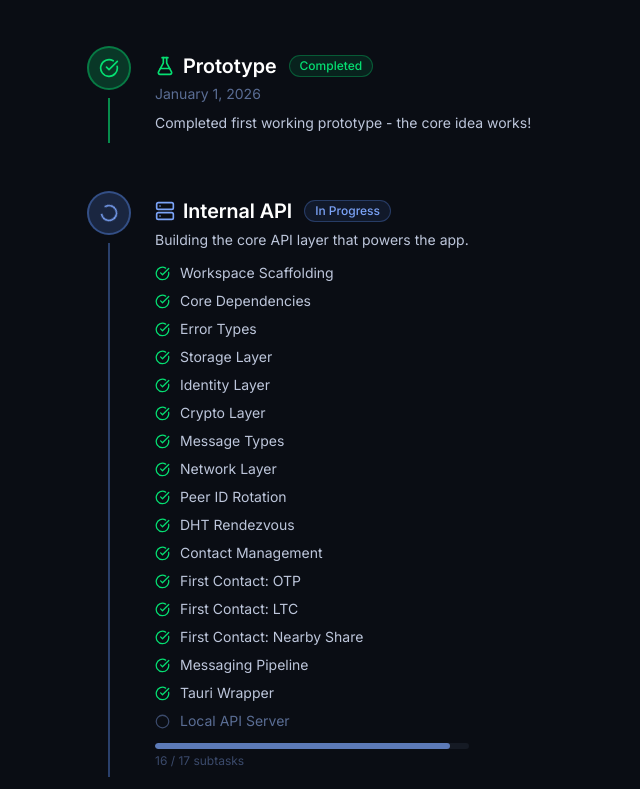
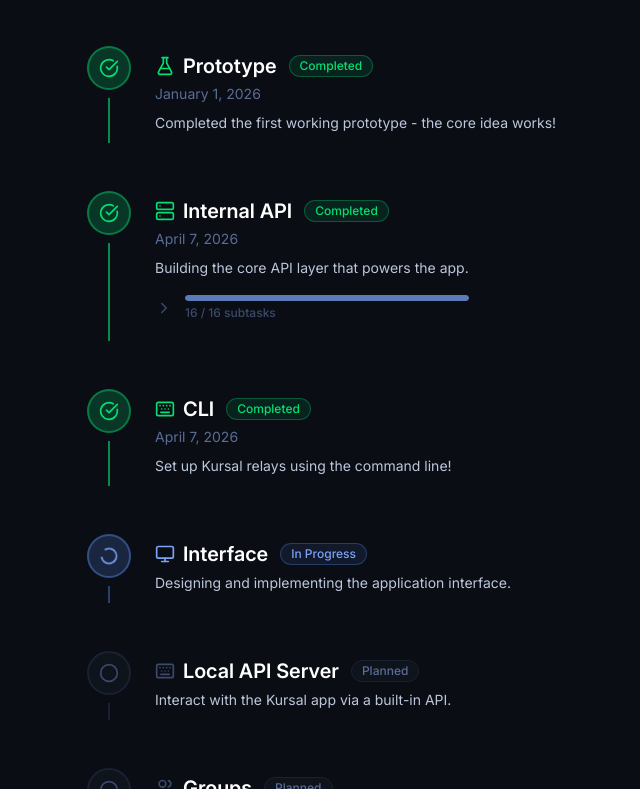
Before and after one commit to KursalChat/Website, a SvelteKit app: page /progress in a window 1280 px wide. Shown: the part 571-1360 px from the top of the page, without its empty margins (193-833 px from the left). Built offline with nearby package versions, Linux system fonts and the light colour scheme.

Commit message:
✨ Progress update & Paper

```diff
--- a/src/lib/components/FAQ.svelte
+++ b/src/lib/components/FAQ.svelte
@@ -16,7 +16,7 @@
     {
       question: "What's the business model?",
       answer:
-        'Nothing! Kursal isn\'t designed to make money as it is a personal project. We just wanted to experiment with decentralization and Rust and it is amazing! So nope, free forever! If you want to financially support us, you could check out <a href="https://ko-fi.com/openvoxel" target="_blank" class="underline">our Ko-Fi</a>.',
+        'Nothing! Kursal isn\'t designed to make money as it is a personal project. We just wanted to experiment with decentralization and Rust and it is amazing! So nope, free forever! If you want to financially support us, you could check out <a href="https://ko-fi.com/kursal" target="_blank" class="underline">our Ko-Fi</a>.',
     },
     {
       question: "What data do you collect?",
--- a/src/routes/progress/+page.svelte
+++ b/src/routes/progress/+page.svelte
@@ -1,6 +1,7 @@
 <script lang="ts">
   import {
     ArrowLeft,
+    ChevronRight,
     CircleCheckBig,
     LoaderCircle,
     Circle,
@@ -29,7 +30,8 @@
     },
     {
       title: "Prototype",
-      description: "Completed first working prototype - the core idea works!",
+      description:
+        "Completed the first working prototype - the core idea works!",
       date: "January 1, 2026",
       status: "completed",
       icon: FlaskConical,
@@ -37,7 +39,8 @@
     {
       title: "Internal API",
       description: "Building the core API layer that powers the app.",
-      status: "in-progress",
+      date: "April 7, 2026",
+      status: "completed",
       icon: Server,
       subtasks: [
         { label: "Workspace Scaffolding", done: true },
@@ -56,8 +59,14 @@
         { label: "First Contact: Nearby Share", done: true },
         { label: "Messaging Pipeline", done: true },
         { label: "Tauri Wrapper", done: true },
-        { label: "Local API Server", done: false },
       ],
+    },
+    {
+      title: "CLI",
+      description: "Set up Kursal relays using the command line!",
+      date: "April 7, 2026",
+      status: "completed",
+      icon: Keyboard,
     },
     {
       title: "Interface",
@@ -66,9 +75,9 @@
       icon: Monitor,
     },
     {
-      title: "CLI",
-      description: "Setup Kursal relays using the command line!",
-      status: "in-progress",
+      title: "Local API Server",
+      description: "Interact with the Kursal app via a built-in API.",
+      status: "future",
       icon: Keyboard,
     },
     {
@@ -79,7 +88,7 @@
     },
     {
       title: "Broadcast Channels",
-      description: "Broadcasting channels for communities announcement.",
+      description: "Broadcast channels for community announcements.",
       status: "future",
       icon: Radio,
     },
@@ -288,7 +297,42 @@
             {/if}
 
             {#if milestone.subtasks}
-              <div class="mt-3 space-y-2">
+              {@const doneCount = milestone.subtasks.filter(
+                (s) => s.done,
+              ).length}
+              {@const allDone = doneCount === milestone.subtasks.length}
+
+              <details class="mt-4 group" open={!allDone}>
+                <summary
+                  class="list-none cursor-pointer focus:outline-none mb-3"
+                >
+                  <div
+                    class="max-w-xs flex items-center gap-3 group-hover:opacity-80 transition-opacity"
+                  >
+                    <div
+                      class="text-kursal-400 transition-transform duration-200 group-open:rotate-90 shrink-0"
+                    >
+                      <ChevronRight size={18} />
+                    </div>
+                    <div class="flex-1 hover:opacity-100">
+                      <div
+                        class="h-1.5 bg-kursal-700 rounded-full overflow-hidden"
+                      >
+                        <div
+                          class="h-full bg-accent-400/70 rounded-full transition-all duration-500"
+                          style="width: {milestone.subtasks.length > 0
+                            ? (doneCount / milestone.subtasks.length) * 100
+                            : 0}%"
+                        ></div>
+                      </div>
+                      <p class="text-xs text-kursal-400 mt-1 font-medium">
+                        {doneCount} / {milestone.subtasks.length} subtasks
+                      </p>
+                    </div>
+                  </div>
+                </summary>
+
+                <div class="space-y-2 mb-2 pl-1">
                   {#each milestone.subtasks as sub}
                     <div class="flex items-center gap-2.5 text-sm">
                       {#if sub.done}
@@ -304,23 +348,7 @@
                     </div>
                   {/each}
                 </div>
-              <!-- Subtasks -->
-              {@const doneCount = milestone.subtasks.filter(
-                (s) => s.done,
-              ).length}
-              <div class="mt-3 max-w-xs">
-                <div class="h-1.5 bg-kursal-700 rounded-full overflow-hidden">
-                  <div
-                    class="h-full bg-accent-400/70 rounded-full transition-all duration-500"
-                    style="width: {milestone.subtasks.length > 0
-                      ? (doneCount / milestone.subtasks.length) * 100
-                      : 0}%"
-                  ></div>
-                </div>
-                <p class="text-xs text-kursal-400 mt-1">
-                  {doneCount} / {milestone.subtasks.length} subtasks
-                </p>
-              </div>
+              </details>
             {/if}
           </div>
         </div>
--- a/tsconfig.app.json
+++ b/tsconfig.app.json
@@ -2,9 +2,8 @@
   "extends": "./.svelte-kit/tsconfig.json",
   "compilerOptions": {
     "moduleResolution": "bundler",
-    "baseUrl": ".",
     "paths": {
-      "$lib/*": ["src/lib/*"]
+      "$lib/*": ["./src/lib/*"]
     },
     "tsBuildInfoFile": "./node_modules/.tmp/tsconfig.app.tsbuildinfo",
     "target": "ES2022",
```
Also changed, not shown: package.json (+7 -7 lines), 2 other files (tests, documents, lock files or other folders). Lines whose indentation alone changed are shown as unchanged.
